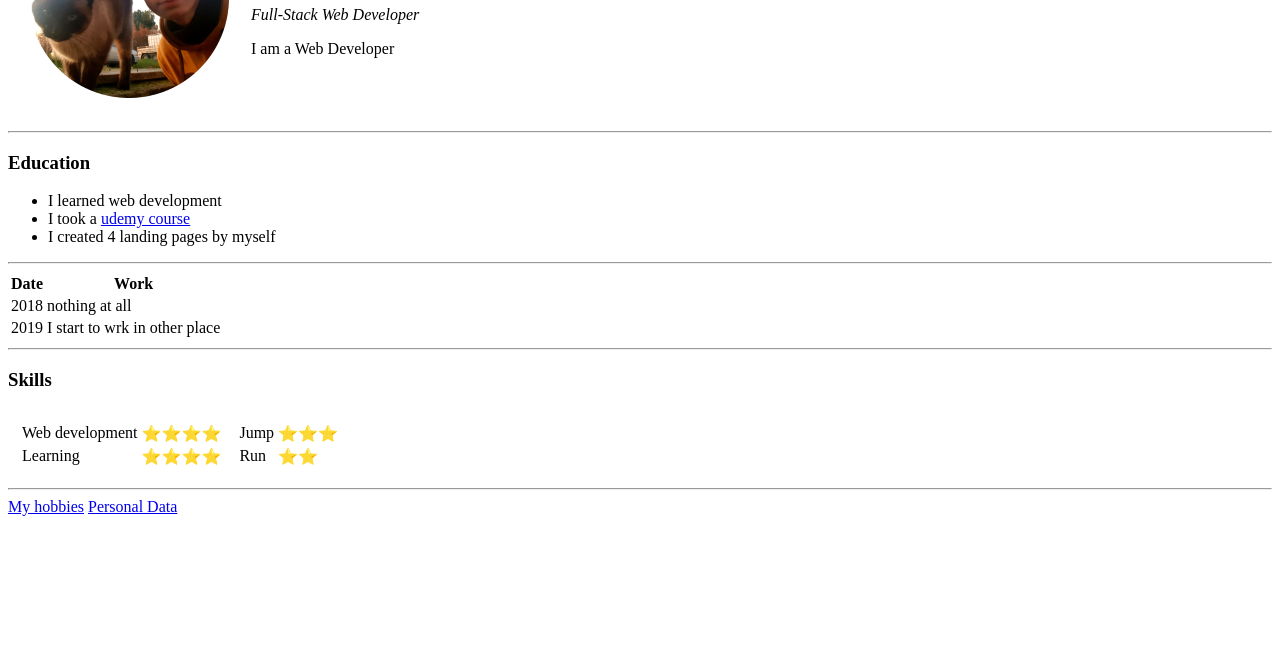
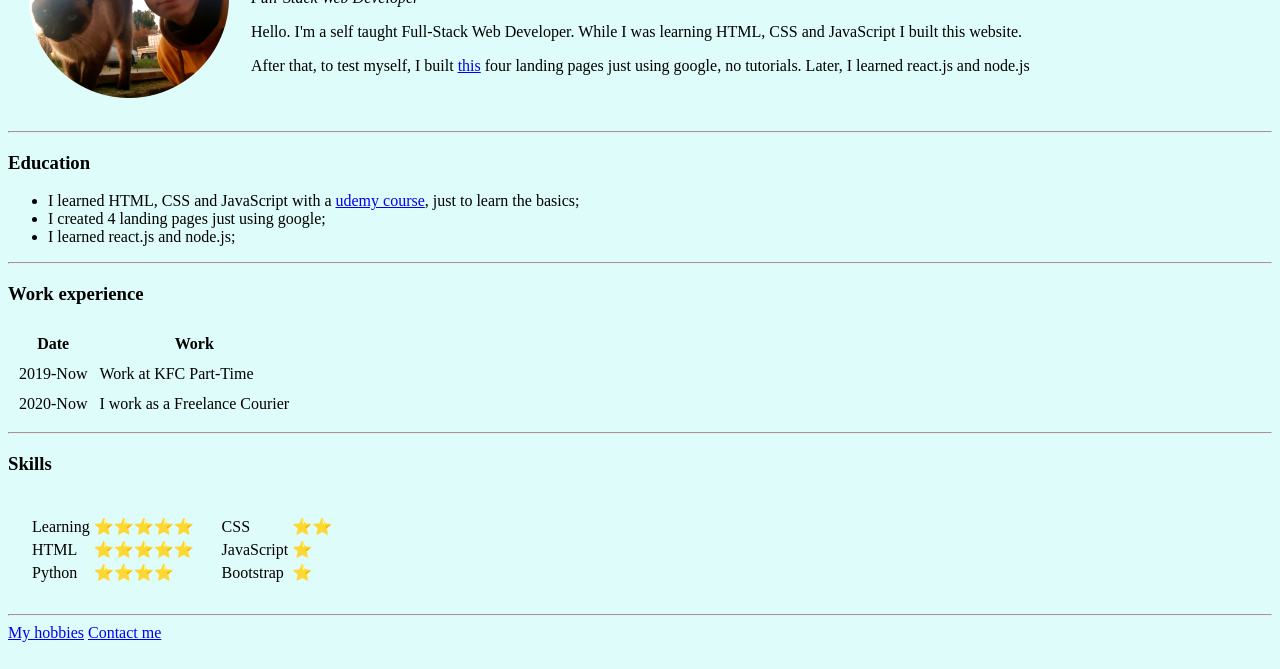
Before and after one commit to Peter-Soeiro/HTML-First-Personal-Site, a plain HTML site: page index.html in a window 1280 px wide. Shown: the part 131-800 px from the top of the page. Drawn offline with Linux system fonts and the light colour scheme.

Commit message:
Add files via upload

```diff
--- a/index.html
+++ b/index.html
@@ -6,26 +6,32 @@
   <title>Ricardo's personal website</title>
 </head>
 
-<body>
+<body style="background-color: #DEFCF9;">
   <table cellspacing="20">
     <tr>
       <td><img src="images/ricardopp.png" alt="ricardo profile image"></td>
       <td>
         <h1>Ricardo Soeiro</h1>
         <p><em>Full-Stack Web Developer</em></p>
-        <p>I am a Web Developer</p>
+        <p>Hello. I'm a self taught Full-Stack Web Developer. While I was
+          learning HTML, CSS and JavaScript I built this website.</p>
+        <p>After that, to test myself, I built <a href="landing-pages.html">this</a> four
+          landing pages just using google, no tutorials. Later, I learned
+          react.js and node.js</p>
       </td>
     </tr>
   </table>
   <hr>
   <h3>Education</h3>
   <ul>
-    <li>I learned web development</li>
-    <li>I took a <a href="https://www.udemy.com/home/my-courses/learning/">udemy course</a></li>
-    <li>I created 4 landing pages by myself</li>
+    <li>I learned HTML, CSS and JavaScript with a <a href="https://www.udemy.com/course/the-complete-web-development-bootcamp/">udemy course</a>,
+      just to learn the basics;</li>
+    <li>I created 4 landing pages just using google;</li>
+    <li>I learned react.js and node.js;</li>
   </ul>
   <hr>
-  <table>
+  <h3>Work experience</h3>
+  <table cellspacing="10">
     <thead>
       <tr>
         <th>Date</th>
@@ -35,27 +41,31 @@
 
     <tbody>
       <tr>
-        <td>2018</td>
-        <td>nothing at all</td>
+        <td>2019-Now</td>
+        <td>Work at KFC Part-Time</td>
       </tr>
       <tr>
-        <td>2019</td>
-        <td>I start to wrk in other place</td>
+        <td>2020-Now</td>
+        <td>I work as a Freelance Courier</td>
       </tr>
     </tbody>
   </table>
   <hr>
   <h3>Skills</h3>
-  <table cellspacing="10">
+  <table cellspacing="20">
     <tr>
       <td>
         <table>
           <tr>
-            <td>Web development</td>
-            <td>⭐⭐⭐⭐</td>
+            <td>Learning</td>
+            <td>⭐⭐⭐⭐⭐</td>
           </tr>
           <tr>
-            <td>Learning</td>
+            <td>HTML</td>
+            <td>⭐⭐⭐⭐⭐</td>
+          </tr>
+          <tr>
+            <td>Python</td>
             <td>⭐⭐⭐⭐</td>
           </tr>
         </table>
@@ -63,12 +73,16 @@
       <td>
         <table>
           <tr>
-            <td>Jump</td>
-            <td>⭐⭐⭐</td>
+            <td>CSS</td>
+            <td>⭐⭐</td>
           </tr>
           <tr>
-            <td>Run</td>
-            <td>⭐⭐</td>
+            <td>JavaScript</td>
+            <td>⭐</td>
+          </tr>
+          <tr>
+            <td>Bootstrap</td>
+            <td>⭐</td>
           </tr>
         </table>
       </td>
@@ -76,8 +90,9 @@
   </table>
   <hr>
   <a href="hobbies.html">My hobbies</a>
-  <a href="personal information.html">Personal Data</a>
-
+  <a href="personal-information.html">Contact me</a>
+  <br>
+  <br>
 </body>
 
 </html>
```
Also changed, not shown: hobbies.html (+3 -3 lines).
